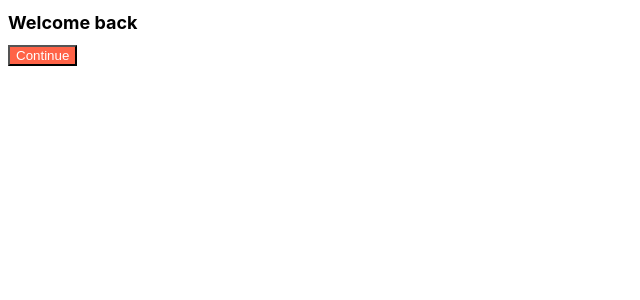
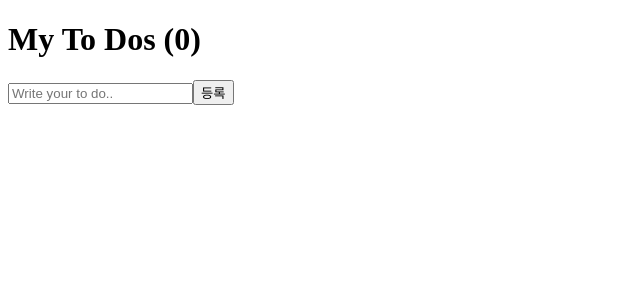
Before and after one commit to pooh7159/react, a React (Create React App) app: page / in a window 1280 px wide. Shown: the top 300 px of the page, without its empty margins (0-640 px from the left). Built offline with nearby package versions, Linux system fonts and the light colour scheme.

Commit message:
nomadcoders to do list part 1

```diff
--- a/src/App.js
+++ b/src/App.js
@@ -1,12 +1,26 @@
-import Button from "./Button"
-import styles from "./App.module.css"
+import { useState } from "react";
+
 function App() {
+  const [toDo, setToDo] = useState("");
+  const [toDos, setToDos] = useState([]);
+  const onChange = (event) => setToDo(event.target.value);
+  const onSubmit = (event) => {
+    event.preventDefault();
+    if(toDo === ""){
+      return;
+    }
+    setToDos((currentArray) => [toDo, ...currentArray]);
+    setToDo("");
+  };
+  console.log(toDos);
   return (
     <div>
-      <h1 className={styles.title}>Welcome back</h1>
-      <Button text={"Continue"}/>
+        <h1>My To Dos ({toDos.length}) </h1>
+        <form onSubmit={onSubmit}>
+          <input onChange={onChange} value={toDo} type="text" placeholder="Write your to do.."></input>
+          <button>등록</button>
+        </form>
     </div>
   );
 }
-
 export default App;
--- a/src/App.module.css
+++ /dev/null
@@ -1,4 +0,0 @@
-.title {
-    font-family: -apple-system, BlinkMacSystemFont, 'Segoe UI', Roboto, Oxygen, Ubuntu, Cantarell, 'Open Sans', 'Helvetica Neue', sans-serif;
-    font-size: 18px;
-}
--- a/src/Button.js
+++ /dev/null
@@ -1,12 +0,0 @@
-import PropTypes from "prop-types";
-import styles from "./Button.module.css"
-
-function Button( {text} ){
-    return <button className={styles.btn}>{text}</button>
-}
-
-Button.propTypes = {
-    text : PropTypes.string.isRequired
-}
-
-export default Button;
--- a/src/Button.module.css
+++ /dev/null
@@ -1,4 +0,0 @@
-.btn {
-    color:white;
-    background-color: tomato;
-}
```
